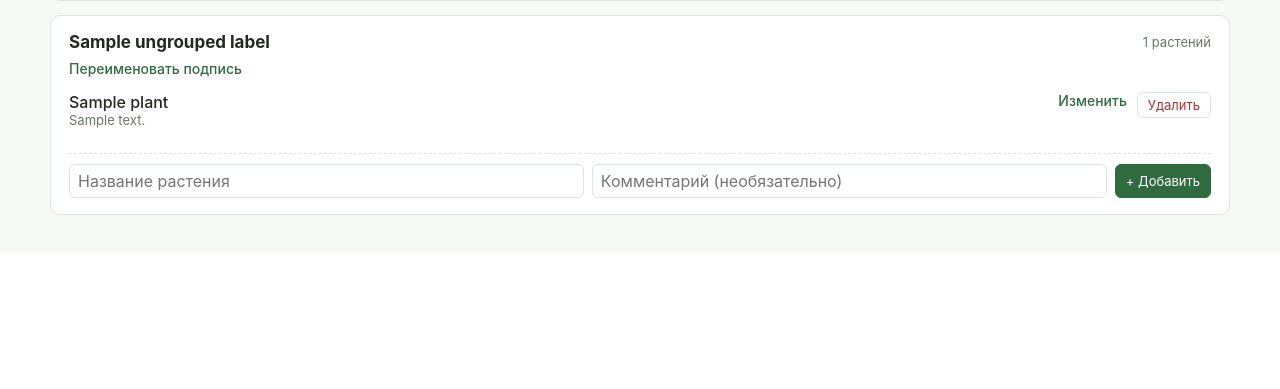
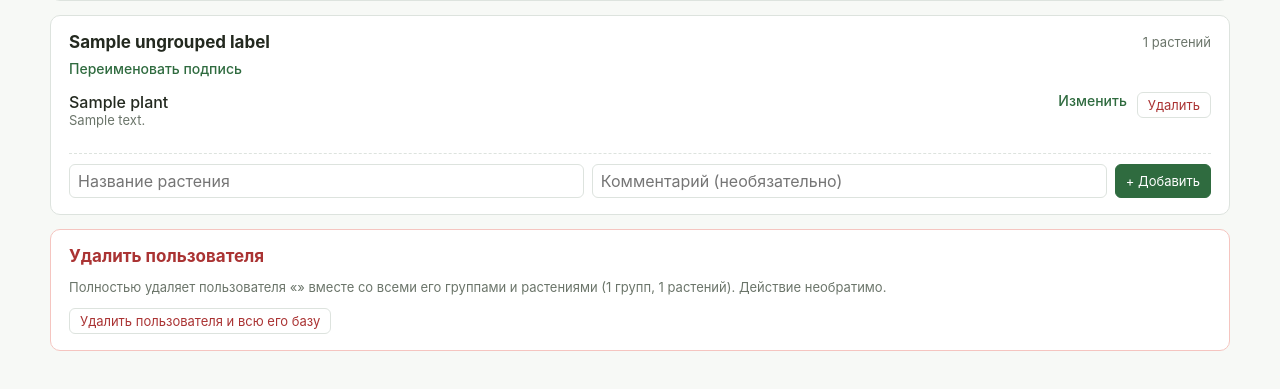
Before and after one commit to Redi38/plantsbot, a FastAPI app: template admin/templates/user_detail.html in a window 1280 px wide. Shown: the part 670-1059 px from the top of the page. Before the commit the page ends 885 px from the top, so only its background shows below. Run offline with FastAPI, Linux system fonts and the light colour scheme; the template is opened without the code that fills it: most values are stand-ins (such as "Sample title", 1, 10 or a date in 2020).

Commit message:
feat(admin): delete a user's entire data and a group with its plants

```diff
--- a/admin/main.py
+++ b/admin/main.py
@@ -86,6 +86,7 @@ async def user_detail(request: Request, user_id: int, _: str = Depends(require_a
         ungrouped_label = await plant_service.get_ungrouped_label(session, user.id)
     msg = request.query_params.get("msg")
     err = request.query_params.get("err")
+    plant_count = sum(len(g.plants) for g in groups) + len(ungrouped)
     return templates.TemplateResponse(
         "user_detail.html",
         {
@@ -94,10 +95,24 @@ async def user_detail(request: Request, user_id: int, _: str = Depends(require_a
             "groups": groups,
             "ungrouped": ungrouped,
             "ungrouped_label": ungrouped_label,
+            "plant_count": plant_count,
             "msg": msg,
             "err": err,
         },
     )
+
+
+@app.post("/users/{user_id}/delete")
+async def delete_user(user_id: int, _: str = Depends(require_auth)):
+    """Полное и безвозвратное удаление пользователя со всеми его группами
+    и растениями."""
+    async with get_session() as session:
+        user = await crud.get_user(session, user_id)
+        if user is None:
+            raise HTTPException(status_code=404, detail="Пользователь не найден")
+        await crud.delete_user_data(session, user_id)
+        await session.commit()
+    return RedirectResponse("/", status_code=303)
 
 
 @app.get("/users/{user_id}/export.csv")
@@ -246,6 +261,18 @@ async def delete_group(group_id: int, user_id: int = Form(...), _: str = Depends
     return RedirectResponse(f"/users/{user_id}", status_code=303)
 
 
+@app.post("/groups/{group_id}/delete-with-plants")
+async def delete_group_with_plants(group_id: int, user_id: int = Form(...), _: str = Depends(require_auth)):
+    """Удаляет группу вместе со всеми растениями внутри неё (в отличие от
+    /groups/{group_id}/delete, где растения остаются, просто без группы)."""
+    async with get_session() as session:
+        group = await crud.get_group(session, group_id, user_id)
+        if group:
+            await crud.delete_group_with_plants(session, group)
+            await session.commit()
+    return RedirectResponse(f"/users/{user_id}", status_code=303)
+
+
 # ---------- Растения ----------
 
 @app.post("/plants/{plant_id}/rename")
--- a/admin/templates/user_detail.html
+++ b/admin/templates/user_detail.html
@@ -92,6 +92,11 @@
             <input type="hidden" name="user_id" value="{{ user.id }}">
             <button type="submit" class="danger">Удалить группу</button>
           </form>
+          <form class="inline" method="post" action="/groups/{{ group.id }}/delete-with-plants"
+                onsubmit="return confirm('Удалить группу «{{ group.name }}» ВМЕСТЕ со всеми растениями внутри ({{ group.plants|length }} шт.)? Это необратимо.');">
+            <input type="hidden" name="user_id" value="{{ user.id }}">
+            <button type="submit" class="danger">Удалить группу и растения</button>
+          </form>
         </div>
       </details>
 
@@ -147,4 +152,18 @@
       <input type="submit" class="primary" value="+ Добавить">
     </form>
   </div>
+
+  <div class="card" style="border-color:#f5c5c0;">
+    <div class="card-header">
+      <h2 style="color:#a33;">Удалить пользователя</h2>
+    </div>
+    <p class="muted">
+      Полностью удаляет пользователя «{{ user.display_name }}» вместе со всеми его группами
+      и растениями ({{ groups|length }} групп, {{ plant_count }} растений). Действие необратимо.
+    </p>
+    <form method="post" action="/users/{{ user.id }}/delete"
+          onsubmit="return confirm('Удалить ВСЮ базу пользователя «{{ user.display_name }}» — {{ groups|length }} групп и {{ plant_count }} растений? Это необратимо.');">
+      <button type="submit" class="danger">Удалить пользователя и всю его базу</button>
+    </form>
+  </div>
 {% endblock %}
```
Also changed, not shown: bot/db/crud.py (+22 -1 lines).
